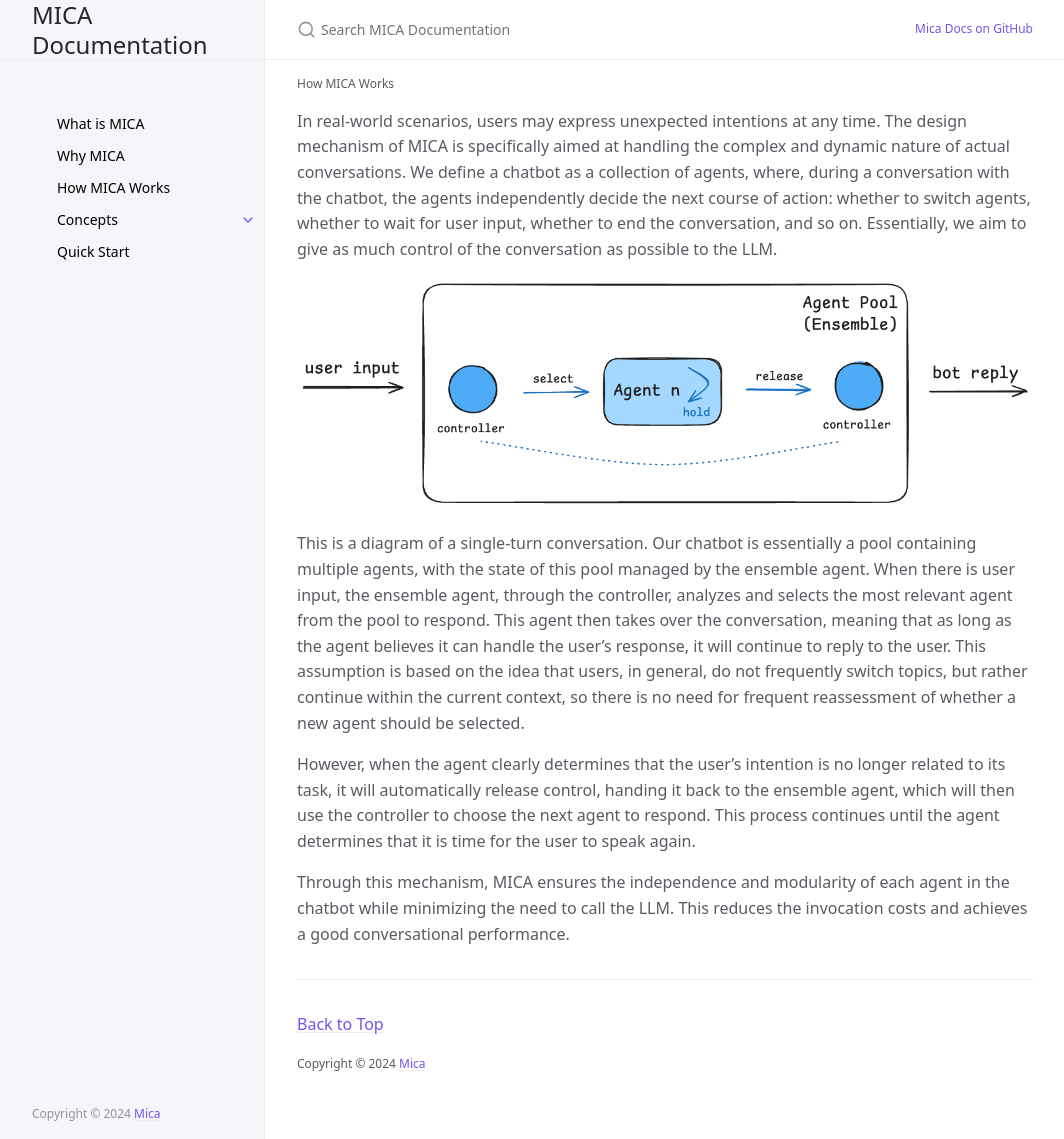
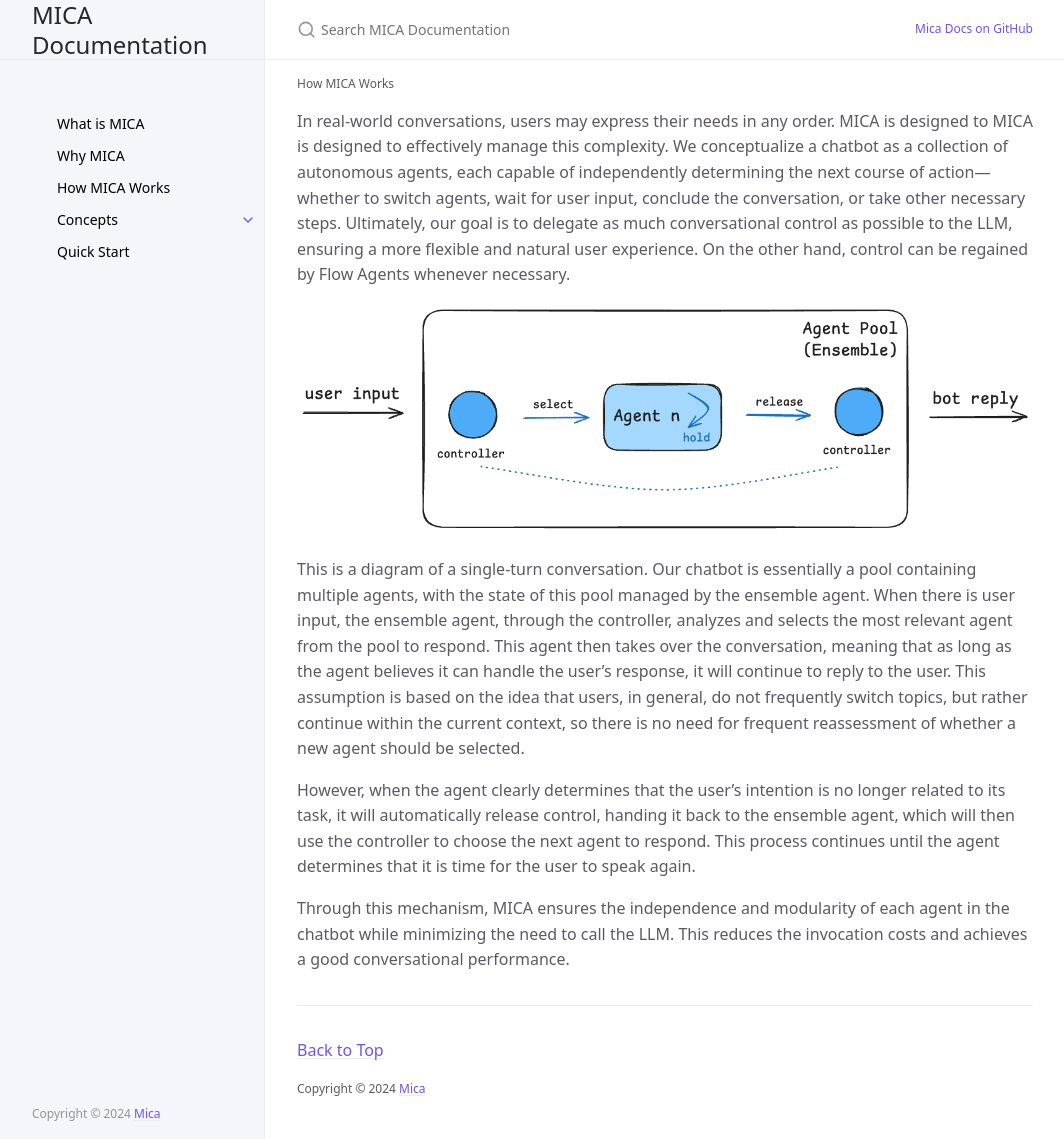
Before and after one commit to Mica-labs/Mica-labs.github.io, a Jekyll site: the page built from docs/introduction/work/index.md, in a window 1280 px wide and 1139 px high. Shown: the whole window, without its empty margins (107-1171 px from the left). Built offline with Jekyll 4.4.1, drawn with Linux system fonts in a browser that asks for light colours; cached includes are drawn as plain includes.

Commit message:
Update index.md

```diff
--- a/docs/introduction/work/index.md
+++ b/docs/introduction/work/index.md
@@ -4,7 +4,7 @@ title: How MICA Works
 nav_order: 3
 ---
 
-In real-world scenarios, users may express unexpected intentions at any time. The design mechanism of MICA is specifically aimed at handling the complex and dynamic nature of actual conversations. We define a chatbot as a collection of agents, where, during a conversation with the chatbot, the agents independently decide the next course of action: whether to switch agents, whether to wait for user input, whether to end the conversation, and so on. Essentially, we aim to give as much control of the conversation as possible to the LLM.
+In real-world conversations, users may express their needs in any order.  MICA is designed to MICA is designed to effectively manage this complexity.  We conceptualize a chatbot as a collection of autonomous agents, each capable of independently determining the next course of action—whether to switch agents, wait for user input, conclude the conversation, or take other necessary steps. Ultimately, our goal is to delegate as much conversational control as possible to the LLM, ensuring a more flexible and natural user experience. On the other hand, control can be regained by Flow Agents whenever necessary.
 
 ![schedule.png](schedule.png)
 
```
